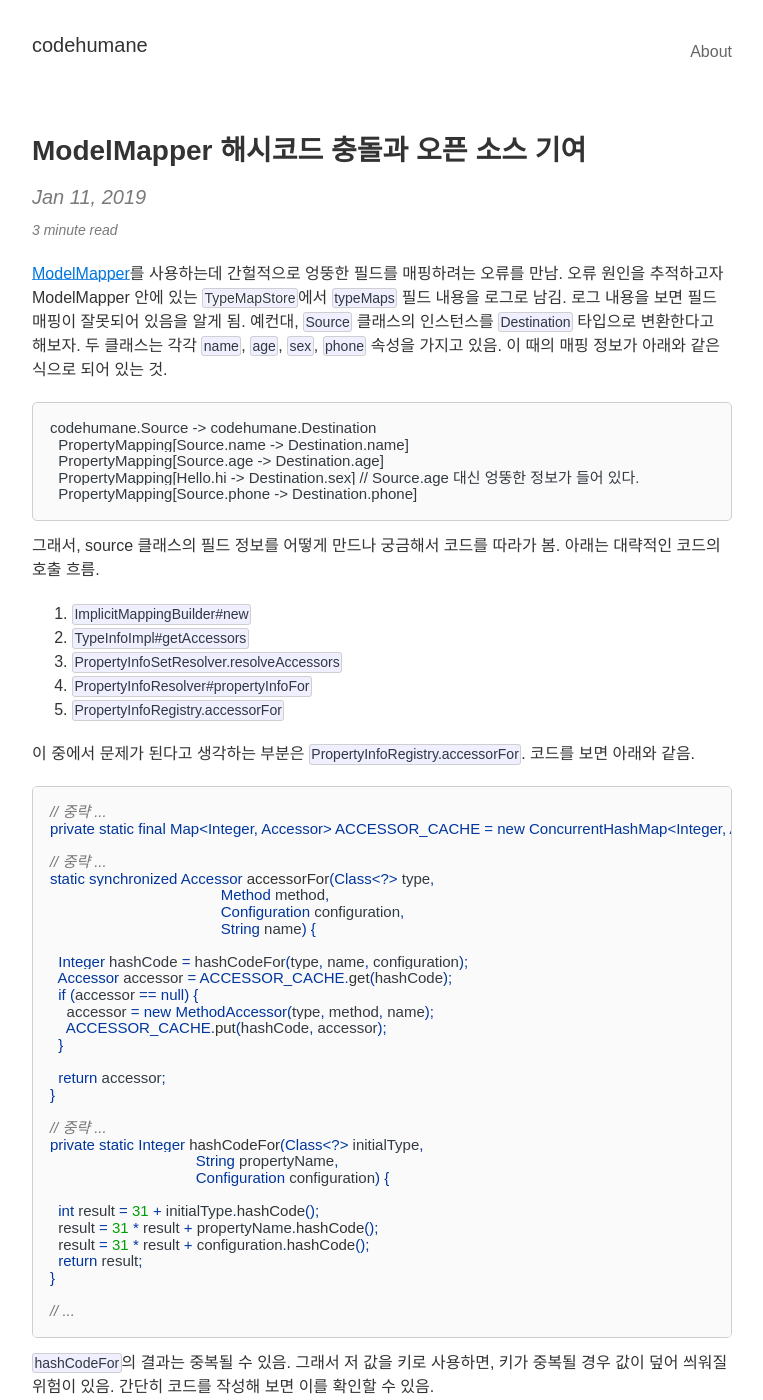
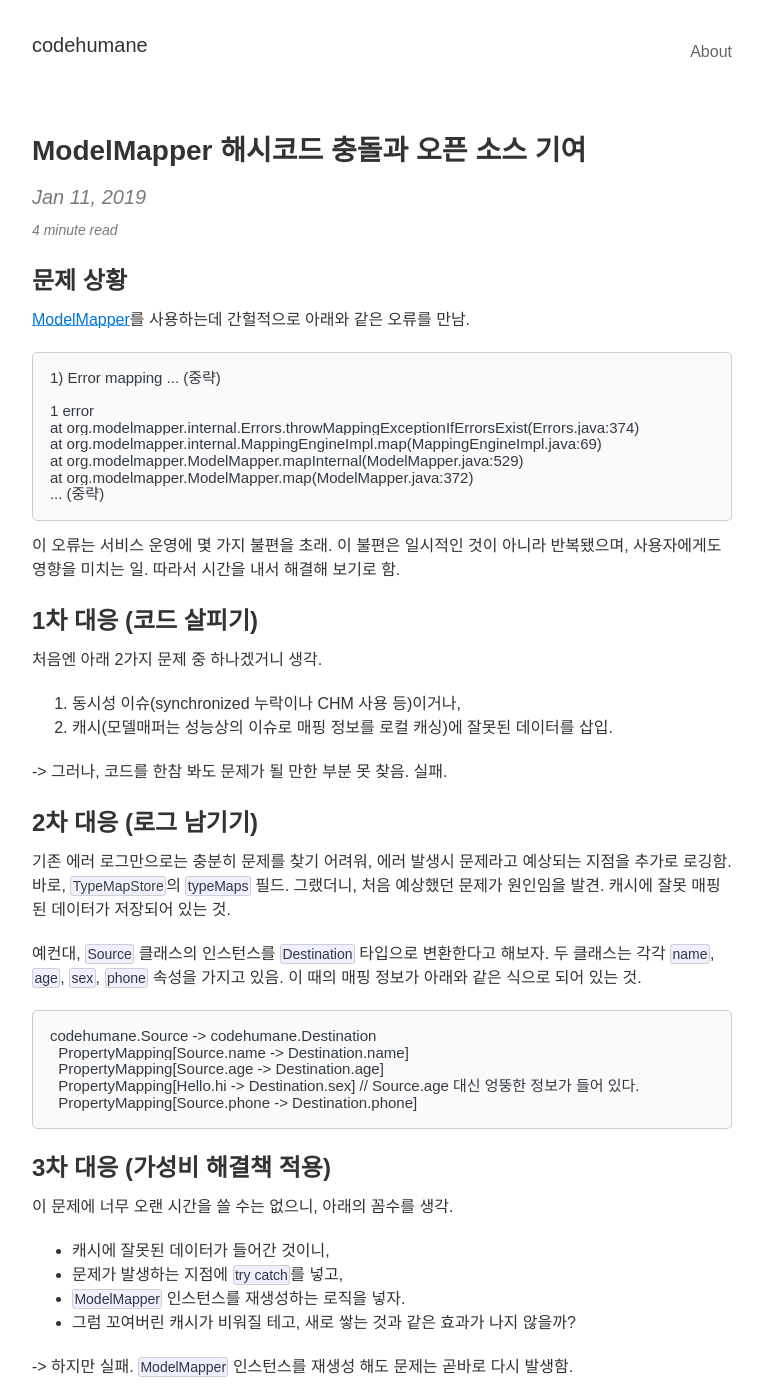
Before and after one commit to codehumane/codehumane.github.io, a Jekyll site: the page built from _posts/2019-01-12-ModelMapper-HashCode-Collision.md, in a window 1280 px wide and 1400 px high. Shown: the whole window, without its empty margins (258-1021 px from the left). Built offline with Jekyll 4.4.1, drawn with Linux system fonts in a browser that asks for light colours; some of the changed text lies outside the part shown.

Commit message:
"ModelMapper 해시코드 충돌" 업데이트 분 반영

````diff
--- a/_posts/2019-01-12-ModelMapper-HashCode-Collision.md
+++ b/_posts/2019-01-12-ModelMapper-HashCode-Collision.md
@@ -5,7 +5,37 @@
 date: 2019-01-12 00:00:01 +0900
 ---
 
-[ModelMapper](https://github.com/modelmapper/modelmapper)를 사용하는데 간헐적으로 엉뚱한 필드를 매핑하려는 오류를 만남. 오류 원인을 추적하고자 ModelMapper 안에 있는 [`TypeMapStore`](https://github.com/modelmapper/modelmapper/blob/master/core/src/main/java/org/modelmapper/internal/TypeMapStore.java)에서 `typeMaps` 필드 내용을 로그로 남김. 로그 내용을 보면 필드 매핑이 잘못되어 있음을 알게 됨. 예컨대, `Source` 클래스의 인스턴스를 `Destination` 타입으로 변환한다고 해보자. 두 클래스는 각각 `name`,  `age`,  `sex`,  `phone` 속성을 가지고 있음. 이 때의 매핑 정보가 아래와 같은 식으로 되어 있는 것.
+## 문제 상황
+
+[ModelMapper](https://github.com/modelmapper/modelmapper)를 사용하는데 간헐적으로 아래와 같은 오류를 만남.
+
+```
+1) Error mapping ... (중략)
+
+1 error
+at org.modelmapper.internal.Errors.throwMappingExceptionIfErrorsExist(Errors.java:374)
+at org.modelmapper.internal.MappingEngineImpl.map(MappingEngineImpl.java:69)
+at org.modelmapper.ModelMapper.mapInternal(ModelMapper.java:529)
+at org.modelmapper.ModelMapper.map(ModelMapper.java:372)
+... (중략)
+```
+
+이 오류는 서비스 운영에 몇 가지 불편을 초래. 이 불편은 일시적인 것이 아니라 반복됐으며, 사용자에게도 영향을 미치는 일. 따라서 시간을 내서 해결해 보기로 함.
+
+## 1차 대응 (코드 살피기)
+
+처음엔 아래 2가지 문제 중 하나겠거니 생각.
+
+1. 동시성 이슈(synchronized 누락이나 CHM 사용 등)이거나,
+2. 캐시(모델매퍼는 성능상의 이슈로 매핑 정보를 로컬 캐싱)에 잘못된 데이터를 삽입.
+
+-> 그러나, 코드를 한참 봐도 문제가 될 만한 부분 못 찾음. 실패.
+
+## 2차 대응 (로그 남기기)
+
+기존 에러 로그만으로는 충분히 문제를 찾기 어려워, 에러 발생시 문제라고 예상되는 지점을 추가로 로깅함. 바로, [`TypeMapStore`](https://github.com/modelmapper/modelmapper/blob/master/core/src/main/java/org/modelmapper/internal/TypeMapStore.java)의 `typeMaps` 필드. 그랬더니, 처음 예상했던 문제가 원인임을 발견. 캐시에 잘못 매핑된 데이터가 저장되어 있는 것.
+
+예컨대, `Source` 클래스의 인스턴스를 `Destination` 타입으로 변환한다고 해보자. 두 클래스는 각각 `name`,  `age`,  `sex`,  `phone` 속성을 가지고 있음. 이 때의 매핑 정보가 아래와 같은 식으로 되어 있는 것.
 
 ```
 codehumane.Source -> codehumane.Destination
@@ -15,14 +45,28 @@
   PropertyMapping[Source.phone -> Destination.phone]
 ```
 
+## 3차 대응 (가성비 해결책 적용)
+
+이 문제에 너무 오랜 시간을 쓸 수는 없으니, 아래의 꼼수를 생각.
+
+- 캐시에 잘못된 데이터가 들어간 것이니,
+- 문제가 발생하는 지점에 `try catch`를 넣고,
+- `ModelMapper` 인스턴스를 재생성하는 로직을 넣자.
+- 그럼 꼬여버린 캐시가 비워질 테고, 새로 쌓는 것과 같은 효과가 나지 않을까?
+
+-> 하지만 실패. `ModelMapper` 인스턴스를 재생성 해도 문제는 곧바로 다시 발생함.
+
+## 4차 대응 (근본적 문제 해결책 찾기)
+
 그래서, source 클래스의 필드 정보를 어떻게 만드나 궁금해서 코드를 따라가 봄. 아래는 대략적인 코드의 호출 흐름.
+
 1. `ImplicitMappingBuilder#new`
 2. `TypeInfoImpl#getAccessors`
 3. `PropertyInfoSetResolver.resolveAccessors`
 4. `PropertyInfoResolver#propertyInfoFor`
 5. `PropertyInfoRegistry.accessorFor`
 
-이 중에서 문제가 된다고 생각하는 부분은 `PropertyInfoRegistry.accessorFor`. 코드를 보면 아래와 같음.
+이 중에서 문제가 됐던 부분(다행히 금방 찾음)은 `PropertyInfoRegistry.accessorFor`. 코드를 보면 아래와 같음.
 
 ```java
 // 중략 ...
@@ -90,6 +134,8 @@
     assertEquals("BBB", invalid.get(key2HashCode));
 }
 ```
+
+## 5차 대응 (문제의 코드 고치기)
 
 `Integer`를 그대로 키로 쓰지 말고, 아래와 같이 하는 게 어땠을까.
 
@@ -179,9 +225,22 @@
 }
 ```
 
-## 업데이트
+## 6차 대응 (라이브러리 GitHub 저장소에 PR 제출)
 
-1. 01/12: [간단한 테스트 코드와 함께 PR도 제출](https://github.com/modelmapper/modelmapper/pull/438). 잘 돼서, 서비스 운영의 번거로움을 덜 수 있기를.
-2. 01/20: merged!!
+1. 위에서 작성한 코드에 테스트 코드를 더하여 PR 제출.
+2. [https://github.com/modelmapper/modelmapper/pull/438](https://github.com/modelmapper/modelmapper/pull/438)
+3. 그리고 머지 됨.
 
 ![github merged history](/images/2019-01-12-ModelMapper-HashCode-Collision/01-merged.png)
+
+## 7차 대응 (테스트 환경에서의 검증)
+
+1. PR이 반영된 버전을 먼저 간단히 검토함. 변경 이력들도 살핌.
+2. 먼저, 테스트 환경에 적용. 그리고 수 개월 동안 모니터링.
+3. 문제가 없음을 확인하고 운영에 적용하기로 결정
+
+## 8차 대응 (운영 적용)
+
+1. **배포 후에도 3개월간 문제가 없어야 한다**를 완료의 정의로 잡음.
+2. 항상 문제가 발생하는 것은 아니기 때문.
+3. 다행히, 3개월은 물론, 지금까지도 문제 없음.
````
